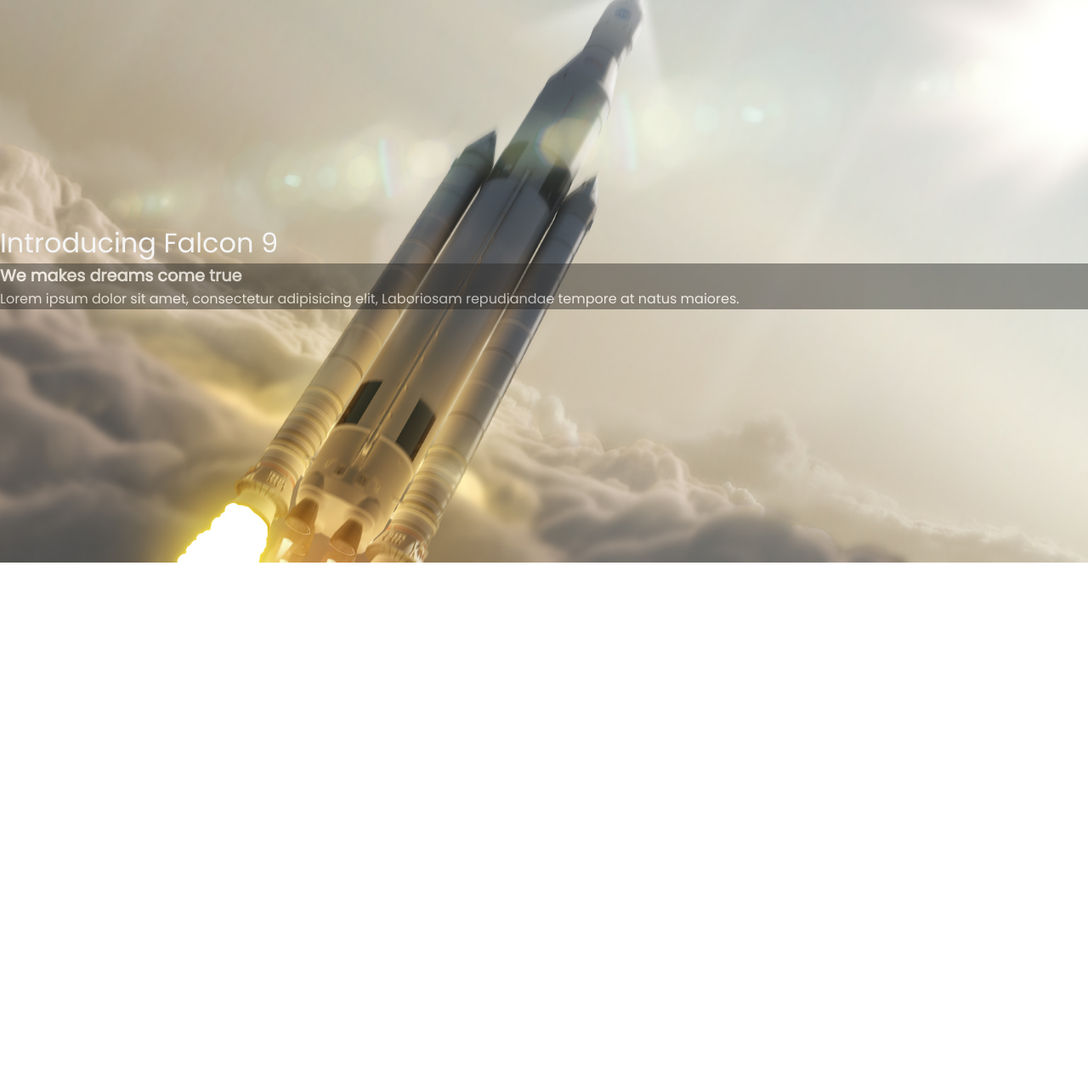
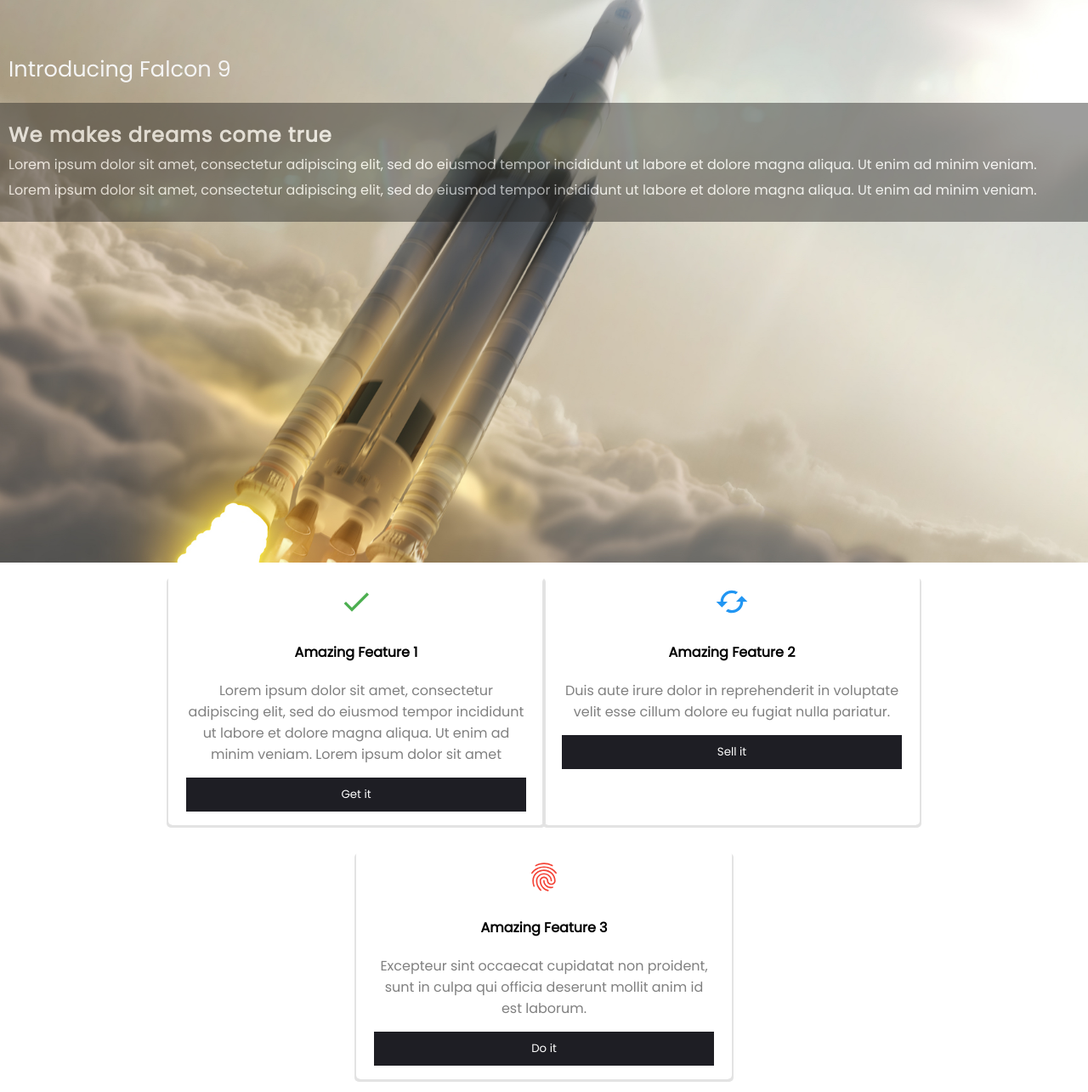
Before and after one commit to Lairebaux/Front_End_Layouts, a plain HTML site: page Falcon_9/index.html in a window 1280 px wide. Shown: the part 200-1485 px from the top of the page at 85% size. Before the commit the page ends 862 px from the top, so only its background shows below. Drawn offline with Linux system fonts and the light colour scheme.

Commit message:
Added cards

```diff
--- a/Falcon_9/css/base.css
+++ b/Falcon_9/css/base.css
@@ -1,8 +1,9 @@
 /* mobile first design */
 * {
+    box-sizing: border-box;
+    font-family: 'Poppins', sans-serif;
+    list-style-type: none;
     text-decoration: none;
-    list-style-type: none;
-    font-family: 'Poppins', sans-serif;
 }
 
 body {
@@ -11,7 +12,63 @@
 }
 
 
+.cards-container {
+    display: flex;
+    flex-flow: row wrap;
+    justify-content: center;
+    /* width: 25%; */
 
+}
+
+.cards {
+    border: 1px solid;
+    border-color: transparent;
+    border-radius: 5px;
+    margin: 15px 0;
+    padding: 0 20px;
+    box-shadow: rgb(227, 227, 227) -2px 3px,
+                rgb(227, 227, 227) 2px 3px;
+    /* width: 50%; */
+    text-align: center;
+
+}
+
+.cards button {
+    background-color: #1E1E24;
+    border: none;
+    color: white;
+    margin: 15px 0;
+    padding: 10px 0;
+    width: 100%;
+}
+
+.cards h1 {
+    margin: 20px 0 ;
+    text-align: center;
+    width: 100%;
+}
+
+.cards img {
+    height: 40px;
+    width: 40px;
+}
+
+.cards > div {
+    margin: 10px 0;
+    text-align: center;
+}
+
+.cards p {
+    color:grey;
+    /* min-height: auto; */
+    /* text-indent: 10px; */
+    text-align: center;
+    /* padding-left: 10%; */
+    max-width: 400px;
+    min-width: 300px;
+    /* justify-content: center; */
+    /* align-self: center; */
+}
 
 .navbar-brand {
     width: 60%;
@@ -31,7 +88,6 @@
     background-color: #1E1E24;
     display: flex;
     flex-flow: row wrap;
-    /* padding: 10px 25px 5px 5px; */
     padding-left: 5px;
     width: 100%;
 }
@@ -43,7 +99,6 @@
 
 .nav-link-items li a {
     color: whitesmoke;
-
 }
 
 .main-intro {
@@ -51,31 +106,42 @@
     z-index: -1;
 }
 
+.main-intro-text h1 {
+    font-size: 1.5em;
+    font-weight: bold;
+    letter-spacing: 1px;
+}
+
+.main-intro-text p {
+    /* margin-top: 10px; */
+    /* line-height: 1.4rem; */
+    margin: 5px 0;
+    width: 100%;
+
+}
+
+.main-intro-text aside {
+    background-color: rgba(41, 40, 38, 0.76);
+    color: white;
+    opacity: 0.6;
+    padding: 20px 10px;
+}
 
 .main-intro-text-container {
     color: whitesmoke;
     position: absolute;
     /* left: 50%; */
-    top: 50%;
+    top: 25%;
     /* transform: translate(-50%, -50%);    */
     width: 100%;
 }
 
-.main-intro-text-container aside {
-    background-color: rgba(41, 40, 38, 0.76);
-    color: white;
-    opacity: 0.6;
-    width: 100%;
+.main-intro-text-container header {
+    font-size: 1.6em;
+    margin-bottom: 20px;
+    padding: 0 10px;
+    /* text-align: justify; */
 }
-
-.main-intro-text header {
-    font-size: 2em;
-}
-
-.main-intro-text h1 {
-    font-size: 1.2em;
-}
-
 
 .menu {
     padding-left: 80px;
@@ -109,6 +175,7 @@
 ====================*/
 
 @media (min-width: 768px) {
+
 
     .main-intro {
         display: flex;
--- a/Falcon_9/index.html
+++ b/Falcon_9/index.html
@@ -32,20 +32,51 @@
             <img src="./images/rocket_intro.jpg" alt="rocket">
         </div>
         <div class="main-intro-text-container">
+            <header>Introducing Falcon 9</header>
+
             <div class="main-intro-text">
-                <header>Introducing Falcon 9</header>
                 <aside>
                     <h1>We makes dreams come true</h1>
-                    <p>Lorem ipsum dolor sit amet, consectetur adipisicing elit, Laboriosam repudiandae tempore at
-                        natus
-                        maiores.</p>
+                    <p>Lorem ipsum dolor sit amet, consectetur adipiscing elit, sed do eiusmod tempor incididunt ut
+                        labore et dolore magna aliqua. Ut enim ad minim veniam.</p>
+                    <p>Lorem ipsum dolor sit amet, consectetur adipiscing elit, sed do eiusmod tempor incididunt ut
+                        labore et dolore magna aliqua. Ut enim ad minim veniam.</p>
                 </aside>
             </div>
         </div>
     </div>
 
+    <div class="cards-container">
+        <div class="cards">
+            <div>
+                <img src="./images/green-check.svg" alt="green-check">
+            </div>
+            <h1>Amazing Feature 1</h1>
+            <p>Lorem ipsum dolor sit amet, consectetur adipiscing elit, sed do eiusmod tempor incididunt ut
+                labore et dolore magna aliqua. Ut enim ad minim veniam. Lorem ipsum dolor sit amet</p>
+            <button type="submit">Get it</button>
+        </div>
+        <div class="cards">
+            <div>
+                <img src="./images/circleArrows.svg" alt="circleArrows">
+            </div>
+            <h1>Amazing Feature 2</h1>
+            <p>Duis aute irure dolor in reprehenderit in voluptate velit esse cillum dolore eu fugiat nulla pariatur.
+            </p>
+            <button type="submit">Sell it</button>
+        </div>
+        <div class="cards ">
+            <div>
+                <img src="./images/fingerprint.svg" alt="fingerprint">
+            </div>
+            <h1>Amazing Feature 3</h1>
+            <p>Excepteur sint occaecat cupidatat non proident, sunt in culpa qui officia deserunt mollit anim id est
+                laborum.</p>
+            <button type="submit">Do it</button>
+        </div>
+    </div>
 
-
+    <footer></footer>
 
 
 
--- /dev/null
+++ b/Falcon_9/target.txt
@@ -0,0 +1 @@
+https://youtu.be/_t29BK3Tseg
```
Also changed, not shown: README.md.
